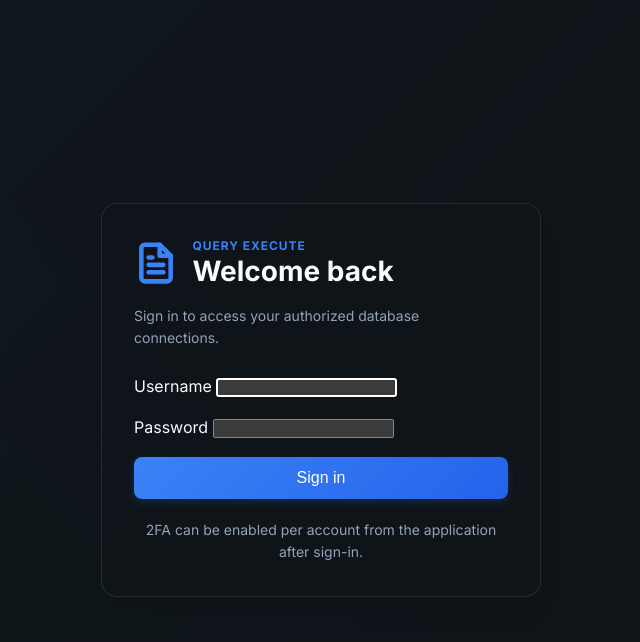
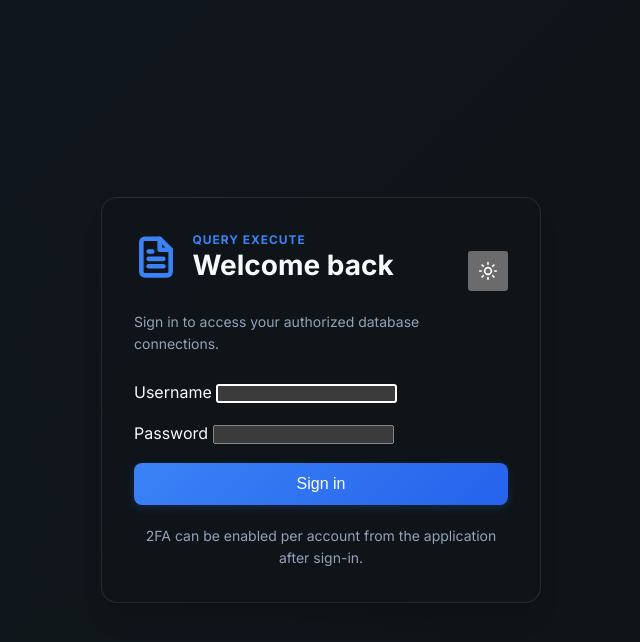
Before and after one commit to jye556/Query-Executer, a FastAPI app: page /login.html in a window 1280 px wide. Shown: the top 642 px of the page, without its empty margins (319-959 px from the left). Run offline with FastAPI, Linux system fonts and the light colour scheme; some libraries are stand-ins or nearby versions.

Commit message:
Improve login TOTP prompt and connection UI

```diff
--- a/app/static/css/style.css
+++ b/app/static/css/style.css
@@ -870,6 +870,23 @@ body {
     flex-wrap: wrap;
 }
 
+.auth-header-actions { margin-left: auto; display: flex; align-items: center; }
+.auth-header-actions .icon-button { flex: none; }
+
+.icon-button {
+    min-width: 2.5rem;
+    min-height: 2.5rem;
+    padding: 0.5rem;
+    display: inline-flex;
+    align-items: center;
+    justify-content: center;
+}
+.theme-icon-moon { display: none; }
+:root[data-theme="light"] .theme-icon-sun { display: none; }
+:root[data-theme="light"] .theme-icon-moon { display: block; }
+.user-menu { margin-left: auto; }
+.header-controls { margin-left: auto; }
+
 .current-user-label {
     color: var(--text-secondary);
     font-size: 0.8rem;
@@ -1947,7 +1964,9 @@ body {
     border-radius: var(--radius-xl);
     box-shadow: var(--shadow-xl);
 }
-.auth-brand { display: flex; align-items: center; gap: 0.9rem; margin-bottom: 1rem; }
+.auth-brand { display: flex; align-items: center; gap: 0.9rem; margin-bottom: 0.5rem; }
+.auth-header-actions { display: flex; justify-content: flex-end; margin: -2.5rem 0 1.25rem; }
+.auth-header-actions .icon-button { flex: none; }
 .auth-brand .logo-icon { color: var(--accent); width: 2.75rem; height: 2.75rem; }
 .auth-eyebrow { color: var(--accent); font-size: 0.75rem; font-weight: 700; letter-spacing: 0.08em; text-transform: uppercase; }
 .auth-card h1 { font-size: 1.75rem; line-height: 1.2; }
@@ -1962,7 +1981,9 @@ body {
     .auth-shell { width: min(100%, 440px); margin-inline: auto; }
     .settings-tabs { overflow-x: auto; }
     .app-header { flex-wrap: wrap; gap: 1rem; }
-    .header-controls { width: 100%; justify-content: flex-end; }
+    .header-controls { width: 100%; justify-content: flex-end; margin-left: 0; }
+    .user-menu { width: 100%; justify-content: flex-end; margin-left: 0; }
+    .connection-filter-row { flex-wrap: wrap; }
     .page-body {
         flex-direction: column;
     }
--- a/app/templates/login.html
+++ b/app/templates/login.html
@@ -7,7 +7,7 @@
     <link rel="preconnect" href="https://fonts.googleapis.com">
     <link rel="preconnect" href="https://fonts.gstatic.com" crossorigin>
     <link href="https://fonts.googleapis.com/css2?family=Inter:wght@400;500;600;700;800&family=JetBrains+Mono:wght@400;500;600&display=swap" rel="stylesheet">
-    <link rel="stylesheet" href="/static/css/style.css?v=v1.0.1">
+    <link rel="stylesheet" href="/static/css/style.css?v=v1.0.2">
 </head>
 <body class="dark-theme auth-page">
     <main class="auth-shell">
@@ -22,6 +22,12 @@
                     <p class="auth-eyebrow">Query Execute</p>
                     <h1 id="login-title">Welcome back</h1>
                 </div>
+            </div>
+            <div class="auth-header-actions">
+                <button type="button" id="btn-theme-toggle" class="icon-button" aria-label="Switch theme" title="Switch theme">
+                    <svg class="theme-icon-sun" xmlns="http://www.w3.org/2000/svg" width="20" height="20" viewBox="0 0 24 24" fill="none" stroke="currentColor" stroke-width="2" stroke-linecap="round" stroke-linejoin="round" aria-hidden="true"><circle cx="12" cy="12" r="4"/><path d="M12 2v2m0 16v2M4.93 4.93l1.41 1.41m11.32 11.32 1.41 1.41M2 12h2m16 0h2M4.93 19.07l1.41-1.41M17.66 6.34l1.41-1.41"/></svg>
+                    <svg class="theme-icon-moon" xmlns="http://www.w3.org/2000/svg" width="20" height="20" viewBox="0 0 24 24" fill="none" stroke="currentColor" stroke-width="2" stroke-linecap="round" stroke-linejoin="round" aria-hidden="true"><path d="M20.985 12.486a9 9 0 1 1-9.473-9.472c.405-.022.617.463.402.807a6.5 6.5 0 0 0 8.268 8.268c.344-.215.829-.003.803.397z"/></svg>
+                </button>
             </div>
             <p class="auth-subtitle">Sign in to access your authorized database connections.</p>
             <form id="login-form" class="auth-form">
@@ -44,7 +50,20 @@
         </section>
     </main>
     <script>
-        const form = document.getElementById('login-form');
+        const applyTheme = theme => {
+            const value = theme === 'light' ? 'light' : 'dark';
+            document.documentElement.dataset.theme = value;
+            document.body.classList.toggle('light-theme', value === 'light');
+            document.body.classList.toggle('dark-theme', value === 'dark');
+            const button = document.getElementById('btn-theme-toggle');
+            button?.setAttribute('aria-label', `Switch to ${value === 'dark' ? 'light' : 'dark'} theme`);
+            button?.setAttribute('title', `Switch to ${value === 'dark' ? 'light' : 'dark'} theme`);
+            try { localStorage.setItem('qe-theme', value); } catch (_) {}
+        };
+        document.getElementById('btn-theme-toggle')?.addEventListener('click', () => {
+            applyTheme(document.documentElement.dataset.theme === 'dark' ? 'light' : 'dark');
+        });
+        applyTheme(localStorage.getItem('qe-theme') || 'dark');
         const submit = document.getElementById('login-submit');
         const error = document.getElementById('login-error');
         const totpGroup = document.getElementById('login-totp-group');
@@ -55,6 +74,14 @@
             error.classList.add('hidden');
             submit.disabled = true;
             submit.textContent = 'Signing in…';
+            if (needsTotp && !/^[0-9]{6}$/.test(totpInput.value.trim())) {
+                error.textContent = 'Enter the 6-digit authenticator code to continue.';
+                error.classList.remove('hidden');
+                submit.disabled = false;
+                submit.textContent = 'Verify and sign in';
+                totpInput.focus();
+                return;
+            }
             try {
                 const response = await fetch('/api/auth/login', {
                     method: 'POST',
@@ -68,17 +95,18 @@
                 });
                 const body = await response.json().catch(() => ({}));
                 if (!response.ok) {
-                    if (response.status === 401 && body.detail === 'Invalid authenticator code') {
+                    if (response.status === 401 && body.detail === 'Invalid authenticator code' && !needsTotp) {
                         needsTotp = true;
                         totpGroup.hidden = false;
                         totpInput.required = true;
                         totpInput.focus();
+                        submit.disabled = false;
+                        submit.textContent = 'Verify and sign in';
+                        return;
                     }
                     throw new Error(body.detail || 'Unable to sign in');
                 }
                 const next = new URLSearchParams(window.location.search).get('next');
-                // Only honor a local path supplied by our own redirect.  Never
-                // turn the login form into an open redirector.
                 const destination = next && next.startsWith('/') && !next.startsWith('//') ? next : '/';
                 window.location.assign(destination);
             } catch (err) {
```
Also changed, not shown: app/static/js/app.js (+11 -3 lines), app/templates/index.html (+9 -8 lines), tests/test_login_totp_prompt.js (added, +82 -0 lines), tests/test_requested_ui.js (added, +105 -0 lines), tests/test_totp_setup_flow.js (+1 -1 lines), .github/workflows/tests.yml.
